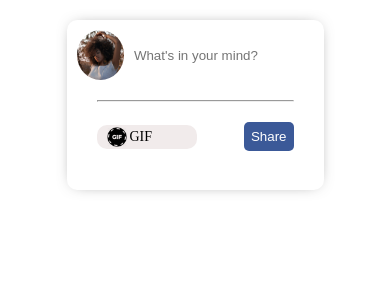
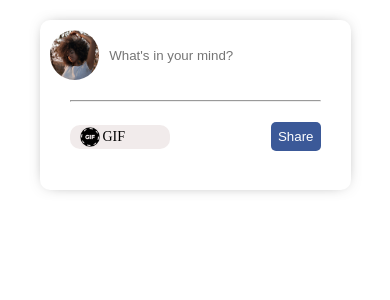
Before and after one commit to akshy3/gif-search, a React (Create React App) app: page / in a window 390 px wide. Shown: the top 300 px of the page. Built offline with nearby package versions, Linux system fonts and the light colour scheme.

Commit message:
Updated styling

```diff
--- a/src/App.js
+++ b/src/App.js
@@ -5,8 +5,10 @@ import Store from "./Store";
 
 export default function App() {
   return (
-    <Store>
-      <Feed />
-    </Store>
+    <div className="app">
+      <Store>
+        <Feed />
+      </Store>
+    </div>
   );
 }
--- a/src/components/feed/feed.css
+++ b/src/components/feed/feed.css
@@ -8,4 +8,11 @@
 
 .feedWrapper{
     padding: 20px;
+    min-width: 50%;
 }
+
+@media screen and (max-width: 600px){
+    .feedWrapper {
+        min-width: 90%;
+    }
+}
```
Also changed, not shown: src/App.css (line endings or trailing spaces).
